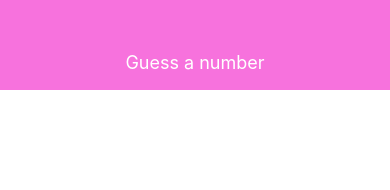
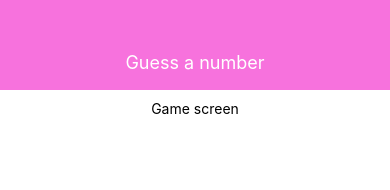
Before and after one commit to kelvanince1/React-Native, a React Native app in the folder number-game/: screen / in a window 390 px wide. Shown: the top 190 px of the page. Built offline with nearby package versions, Linux system fonts and the light colour scheme.

Commit message:
Add Start Game screen

```diff
--- a/number-game/App.js
+++ b/number-game/App.js
@@ -2,6 +2,7 @@ import React from 'react';
 import { StyleSheet, View } from 'react-native';
 
 import Header from './components/Header';
+import StartGame from './screens/StartGame';
 
 export default function App() {
   return (
@@ -9,6 +10,7 @@ export default function App() {
       <Header
         title="Guess a number"
       />
+      <StartGame />
     </View>
   );
 }
--- /dev/null
+++ b/number-game/screens/StartGame/index.js
@@ -0,0 +1,20 @@
+import React from 'react';
+import { View, StyleSheet, Text } from 'react-native';
+
+const StartGame = props => {
+    return (
+        <View style={styles.screen}>
+            <Text>Game screen</Text>
+        </View>
+    );
+}
+
+const styles = StyleSheet.create({
+    screen: {
+        flex: 1,
+        padding: 10,
+        alignItems: 'center'
+    }
+});
+
+export default StartGame;
```
